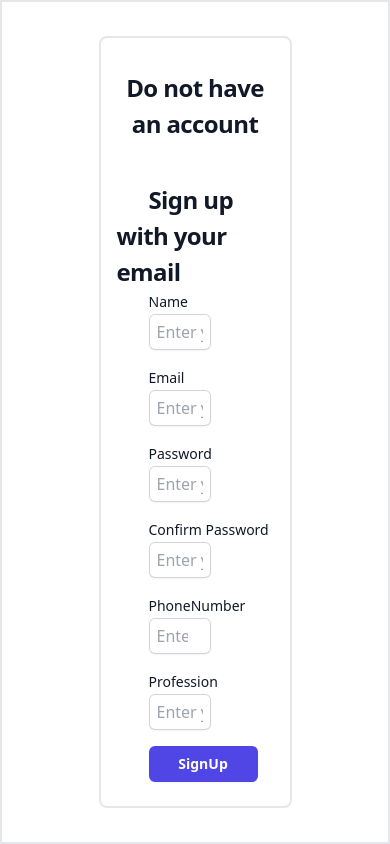
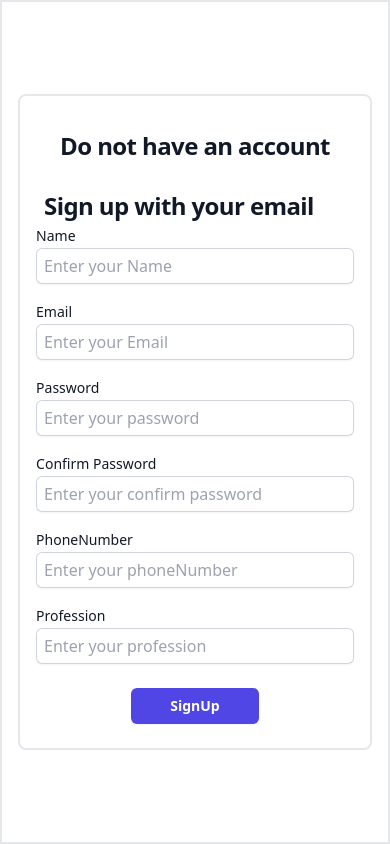
Before and after one commit to Srujan1527/chat-2.0, a Next.js app: page /signup in a window 390 px wide. Built offline with nearby package versions, Linux system fonts and the light colour scheme.

Commit message:
responsiveness

```diff
--- a/pages/signup.tsx
+++ b/pages/signup.tsx
@@ -65,21 +65,21 @@ const SignUp = () => {
     }
   };
   return (
-    <div data-testid="sign-up" className="min-h-screen ">
-      <form className="border-2 w-full  h-screen flex justify-center flex-col items-center">
-        <div className="w-1/2 border-2 p-4 rounded-lg ">
+    <div data-testid="sign-up" className="min-h-screen">
+        <form className="border-2 w-full h-screen flex justify-center flex-col items-center">
+            <div className="w-11/12 md:w-1/2 border-2 p-4 rounded-lg">
 
             <div className="heading-container">
-          <h2 className="mt-4 mb-10 text-center text-2xl font-bold leading-9 tracking-tight text-gray-900">Do not have an account</h2>
-          <span className="mt-4 ml-8  mb-14 text-center text-2xl font-bold leading-9 tracking-tight text-gray-900">Sign up with your email</span>
+              <h2 className="mt-4 mb-6 md:mb-10 text-center text-2xl font-bold leading-9 tracking-tight text-gray-900">Do not have an account</h2>
+              <span className="mt-4 ml-2 md:ml-8 mb-10 md:mb-14 text-center text-2xl font-bold leading-9 tracking-tight text-gray-900">Sign up with your email</span>
             </div>
-        <div className="mb-4 ml-8">
-          <label htmlFor="name"className="block text-sm font-medium leading-6 text-gray-900">
+
+            <div className="mb-4">
+              <label htmlFor="name" className="block text-sm font-medium leading-6 text-gray-900">
                 Name
               </label>
               <input
-            className="block  p-2 w-1/2 rounded-md border-0 py-1.5 text-gray-900 shadow-sm ring-1 ring-inset ring-gray-300 placeholder:text-gray-400 focus:ring-2 focus:ring-inset focus:ring-indigo-600 sm:text-sm sm:leading-6"
-
+                className="block p-2 w-full rounded-md border-0 py-1.5 text-gray-900 shadow-sm ring-1 ring-inset ring-gray-300 placeholder:text-gray-400 focus:ring-2 focus:ring-inset focus:ring-indigo-600 sm:text-sm sm:leading-6"
                 type="text"
                 id="name"
                 required
@@ -89,13 +89,13 @@ const SignUp = () => {
                 value={displayName}
               />
             </div>
-        <div className="mb-4 ml-8">
+
+            <div className="mb-4">
               <label htmlFor="email" className="block text-sm font-medium leading-6 text-gray-900">
                 Email
               </label>
               <input
-
-            className="block  p-2 w-1/2 rounded-md border-0 py-1.5 text-gray-900 shadow-sm ring-1 ring-inset ring-gray-300 placeholder:text-gray-400 focus:ring-2 focus:ring-inset focus:ring-indigo-600 sm:text-sm sm:leading-6"
+                className="block p-2 w-full rounded-md border-0 py-1.5 text-gray-900 shadow-sm ring-1 ring-inset ring-gray-300 placeholder:text-gray-400 focus:ring-2 focus:ring-inset focus:ring-indigo-600 sm:text-sm sm:leading-6"
                 type="email"
                 required
                 id="email"
@@ -106,13 +106,12 @@ const SignUp = () => {
               />
             </div>
 
-        <div className="mb-4 ml-8">
+            <div className="mb-4">
               <label htmlFor="password" className="block text-sm font-medium leading-6 text-gray-900">
                 Password
               </label>
               <input
-            className="block  p-2 w-1/2 rounded-md border-0 py-1.5 text-gray-900 shadow-sm ring-1 ring-inset ring-gray-300 placeholder:text-gray-400 focus:ring-2 focus:ring-inset focus:ring-indigo-600 sm:text-sm sm:leading-6"
-
+                className="block p-2 w-full rounded-md border-0 py-1.5 text-gray-900 shadow-sm ring-1 ring-inset ring-gray-300 placeholder:text-gray-400 focus:ring-2 focus:ring-inset focus:ring-indigo-600 sm:text-sm sm:leading-6"
                 type="password"
                 required
                 id="password"
@@ -122,13 +121,12 @@ const SignUp = () => {
                 value={password}
               />
             </div>
-        <div className="mb-4 ml-8">
+            <div className="mb-4">
         <label htmlFor="c-password" className="block text-sm font-medium leading-6 text-gray-900">
           Confirm Password
         </label>
         <input
-
-          className="block  p-2 w-1/2 rounded-md border-0 py-1.5 text-gray-900 shadow-sm ring-1 ring-inset ring-gray-300 placeholder:text-gray-400 focus:ring-2 focus:ring-inset focus:ring-indigo-600 sm:text-sm sm:leading-6"
+          className="block p-2 w-full rounded-md border-0 py-1.5 text-gray-900 shadow-sm ring-1 ring-inset ring-gray-300 placeholder:text-gray-400 focus:ring-2 focus:ring-inset focus:ring-indigo-600 sm:text-sm sm:leading-6"
           type="password"
           required
           id="c-password"
@@ -138,13 +136,12 @@ const SignUp = () => {
           value={confirmPassword}
           />
           </div>
-        <div className="mb-4 ml-8">
-          <label htmlFor="phoneNumber"className="block text-sm font-medium leading-6 text-gray-900">
+          <div className="mb-4">
+    <label htmlFor="phoneNumber" className="block text-sm font-medium leading-6 text-gray-900">
       PhoneNumber
     </label>
     <input
-
-        className="block  p-2 w-1/2 rounded-md border-0 py-1.5 text-gray-900 shadow-sm ring-1 ring-inset ring-gray-300 placeholder:text-gray-400 focus:ring-2 focus:ring-inset focus:ring-indigo-600 sm:text-sm sm:leading-6"
+      className="block p-2 w-full rounded-md border-0 py-1.5 text-gray-900 shadow-sm ring-1 ring-inset ring-gray-300 placeholder:text-gray-400 focus:ring-2 focus:ring-inset focus:ring-indigo-600 sm:text-sm sm:leading-6"
       type="number"
       required
       id="phoneNumber"
@@ -154,13 +151,13 @@ const SignUp = () => {
       value={phoneNumber}
     />
   </div>
-        <div className="mb-4 ml-8">
+
+  <div className="mb-4">
     <label htmlFor="profession" className="block text-sm font-medium leading-6 text-gray-900">
       Profession
     </label>
     <input
-
-      className="block  p-2 w-1/2 rounded-md border-0 py-1.5 text-gray-900 shadow-sm ring-1 ring-inset ring-gray-300 placeholder:text-gray-400 focus:ring-2 focus:ring-inset focus:ring-indigo-600 sm:text-sm sm:leading-6"
+      className="block p-2 w-full rounded-md border-0 py-1.5 text-gray-900 shadow-sm ring-1 ring-inset ring-gray-300 placeholder:text-gray-400 focus:ring-2 focus:ring-inset focus:ring-indigo-600 sm:text-sm sm:leading-6"
       type="text"
       required
       id="profession"
@@ -170,18 +167,22 @@ const SignUp = () => {
       value={profession}
     />
   </div>
+
   {user && (
     <span className="message">User has been successfully Created</span>
   )}
-        <div className="flex ml-8  mt-4 justify-start items-center">
 
-        <button type="submit" onClick={signUp} className=" w-20 mb-2 mr-4 flex w-full justify-center rounded-md bg-indigo-600 px-3 py-1.5 text-sm font-semibold leading-6 text-white shadow-sm hover:bg-indigo-500 focus-visible:outline focus-visible:outline-2 focus-visible:outline-offset-2 focus-visible:outline-indigo-600">
+  <div className="flex mt-6 justify-center items-center">
+    <button type="submit" onClick={signUp} className="w-32 mb-2 md:mr-4 flex justify-center rounded-md bg-indigo-600 px-3 py-1.5 text-sm font-semibold leading-6 text-white shadow-sm hover:bg-indigo-500 focus-visible:outline focus-visible:outline-2 focus-visible:outline-offset-2 focus-visible:outline-indigo-600">
       SignUp
     </button>
   </div>
+
 </div>
 </form>
 </div>
+
+
   );
 };
 
```
Lines whose indentation alone changed are shown as unchanged.
